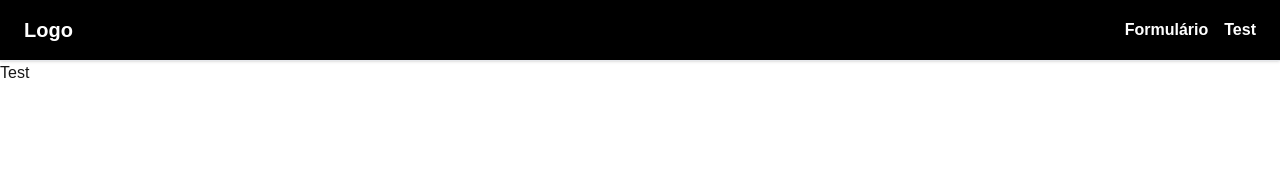
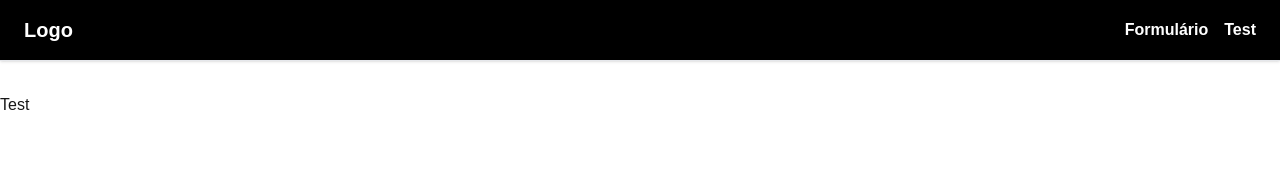
Before and after one commit to gabrielmalves7-prog/atividades-html, a Next.js app: page / in a window 1280 px wide. Shown: the top 183 px of the page. Built offline with nearby package versions, Linux system fonts and the light colour scheme.

Commit message:
espacamento superior

```diff
--- a/app/layout.tsx
+++ b/app/layout.tsx
@@ -37,8 +37,9 @@ export default function RootLayout({
           <Link href="/form">Formulário</Link>
           <Link href="/test">Test</Link>
         </Pesquisa>
-
-        {children}
+        <div className="mt-8">
+          {children}
+        </div>
       </body>
     </html>
   );
```
